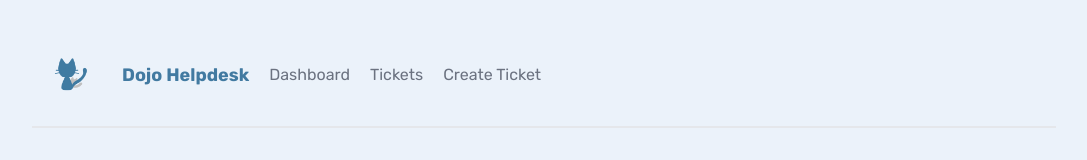
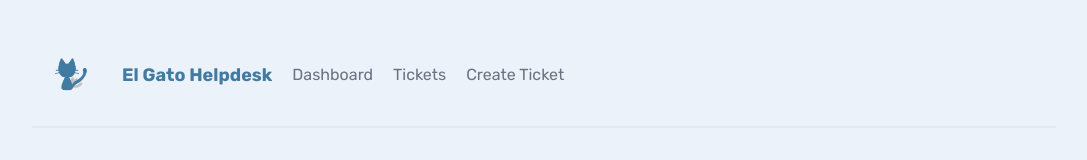
Before and after one commit to FaithKi/dummy-helpdesk, a Next.js app: page /tickets/create in a window 1280 px wide. Shown: the top 160 px of the page, without its empty margins (96-1183 px from the left). Built offline with nearby package versions, Linux system fonts and the light colour scheme.

Commit message:
change website title

```diff
--- a/app/components/Navbar.tsx
+++ b/app/components/Navbar.tsx
@@ -14,7 +14,7 @@ export default function Navbar() {
         quality={100}
         placeholder="blur"
       />
-      <h1>Dojo Helpdesk</h1>
+      <h1>El Gato Helpdesk</h1>
       <Link href="/">Dashboard</Link>
       <Link href="/tickets">Tickets</Link>
       <Link href="/tickets/create">Create Ticket</Link>
--- a/app/layout.tsx
+++ b/app/layout.tsx
@@ -8,8 +8,8 @@ import Navbar from "./components/Navbar";
 const rubik = Rubik({ subsets: ["latin"] });
 
 export const metadata: Metadata = {
-  title: "Create Next App",
-  description: "Generated by create next app",
+  title: "El Gato Helpdesk",
+  description: "Dummy Helpdesk site",
 };
 
 export default function RootLayout({
--- a/app/tickets/create/CreateForm.tsx
+++ b/app/tickets/create/CreateForm.tsx
@@ -15,7 +15,7 @@ export default function CreateForm() {
     e.preventDefault();
     setIsLoading(true);
 
-    const ticket = { title, body, priority, user_email: "mario@netninja.dev" };
+    const ticket = { title, body, priority, user_email: "garfield@elgato.dev" };
 
     const res = await fetch("http://localhost:3000/api/tickets", {
       method: "POST",
```
